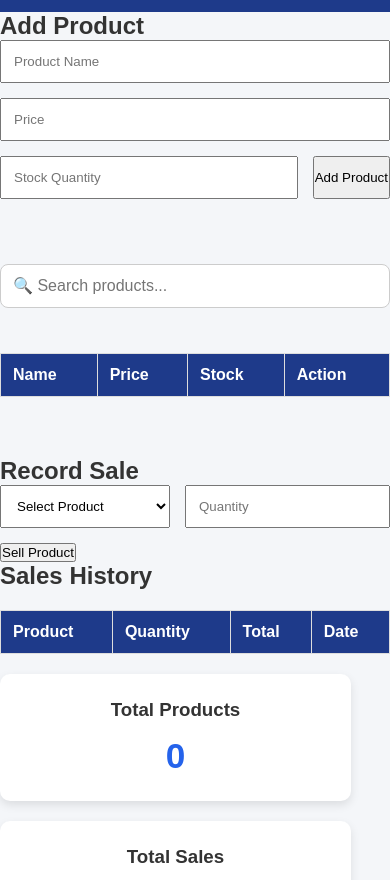
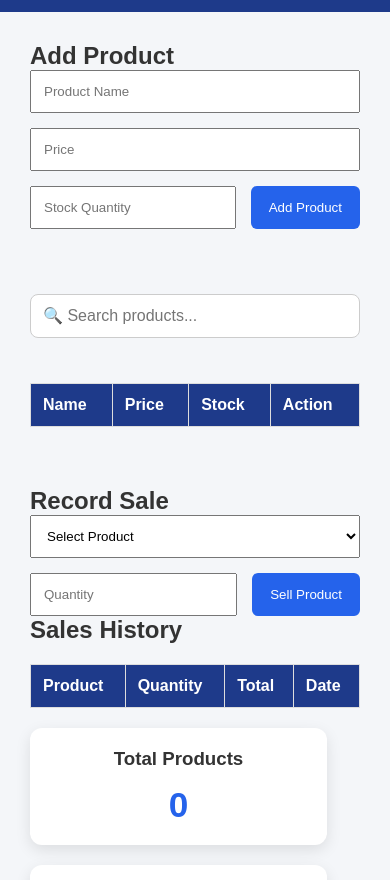
Before and after one commit to SilvesterMburu1/Hardware_online, a plain HTML site: page index.html in a window 390 px wide. Shown: the part 182-1062 px from the top of the page. Drawn offline with Linux system fonts and the light colour scheme.

Commit message:
Improve UI with responsive dashboard and modern styling

```diff
--- a/assets/css/style.css
+++ b/assets/css/style.css
@@ -255,3 +255,58 @@ table button:hover{
 .nav-links a:hover{
     color:#fbbf24;
 }
+
+.dashboard{
+    display:grid;
+    grid-template-columns:repeat(auto-fit,minmax(220px,1fr));
+    gap:20px;
+    margin:30px;
+}
+
+.card{
+    background:white;
+    padding:20px;
+    border-radius:12px;
+    box-shadow:0 5px 15px rgba(0,0,0,.1);
+    transition:.3s;
+}
+
+.card:hover{
+    transform:translateY(-5px);
+}
+
+table{
+    width:100%;
+    border-collapse:collapse;
+    margin-top:20px;
+    background:white;
+}
+
+th{
+    background:#2563eb;
+    color:white;
+}
+
+th,td{
+    padding:15px;
+    text-align:left;
+    border-bottom:1px solid #ddd;
+}
+
+tr:hover{
+    background:#f4f6f9;
+}
+
+button{
+    background:#2563eb;
+    color:white;
+    border:none;
+    padding:10px 18px;
+    border-radius:6px;
+    cursor:pointer;
+    transition:.3s;
+}
+
+button:hover{
+    background:#1d4ed8;
+}
```
